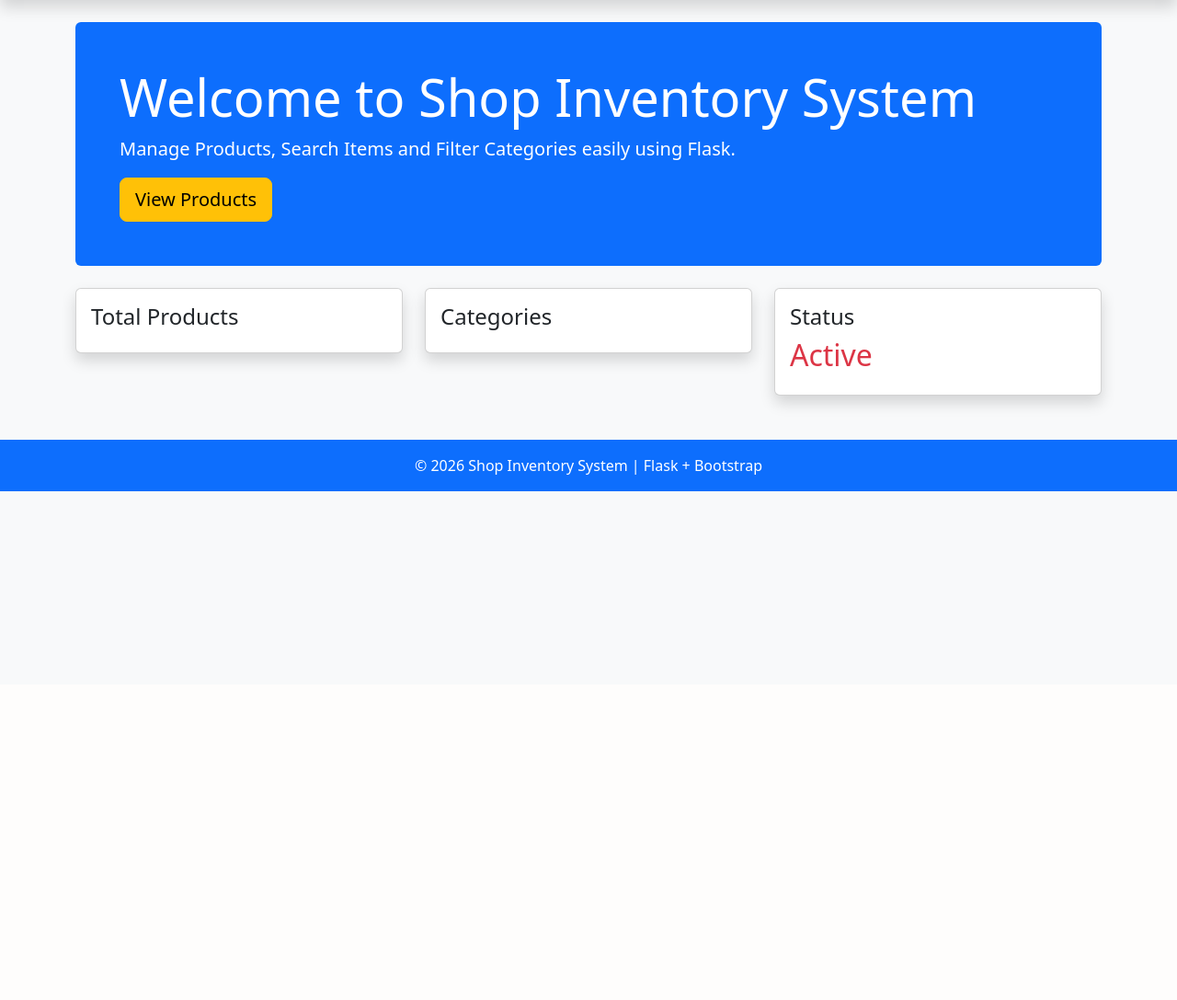
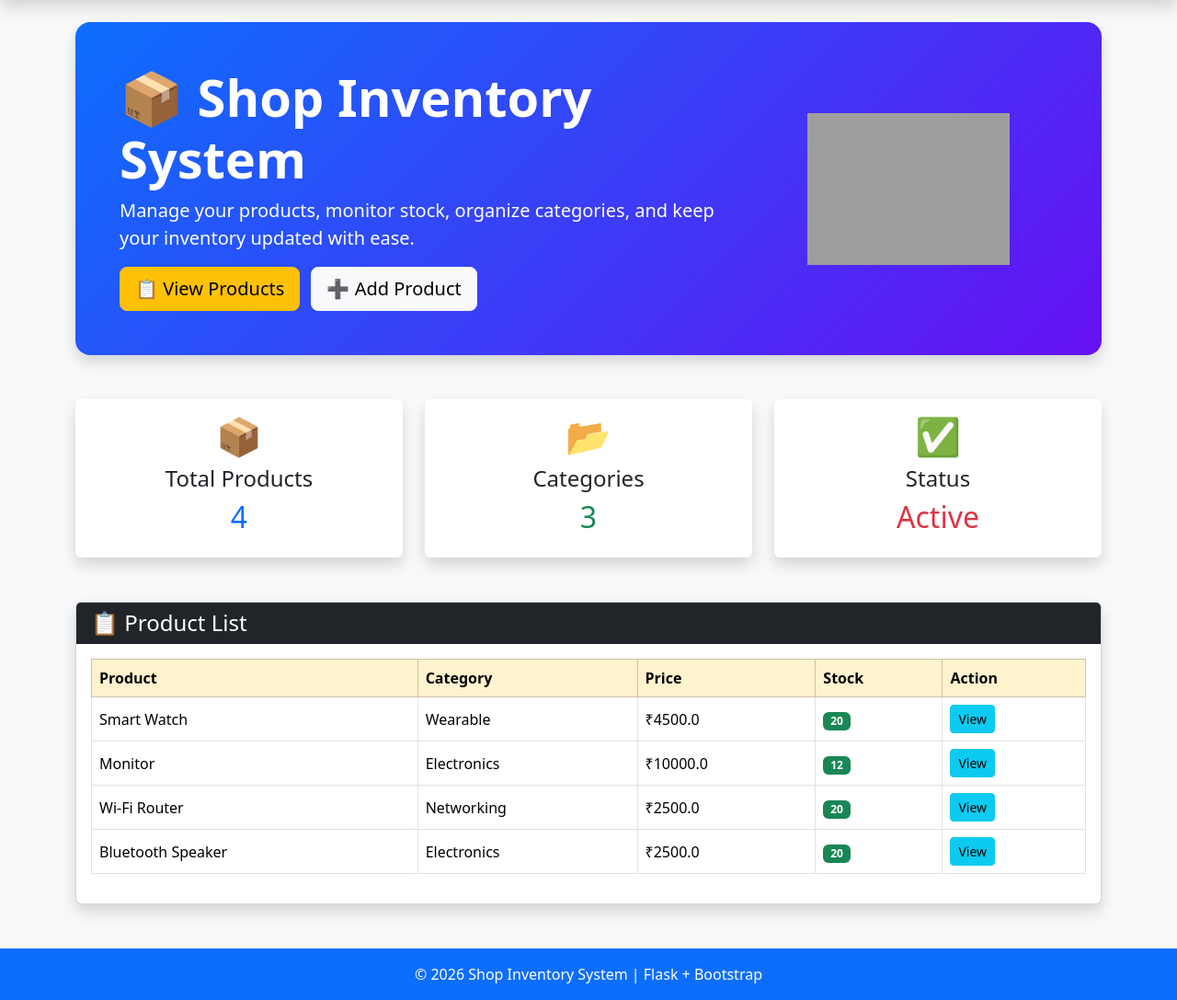
Before and after one commit to kadam768550/python-training, a Flask app: page / in a window 1280 px wide. Shown: the part 56-1143 px from the top of the page at 92% size. Before the commit the page ends 590 px from the top, so only its background shows below. Run offline with Flask 3, Linux system fonts and the light colour scheme; data comes from the database, SQL or seed files in the repository; both versions use the stored data as it was after the commit; grey boxes are pictures that could not be loaded.

Commit message:
Day 12: UPDATE DB, EDIT, 404,Abort

```diff
--- a/app.py
+++ b/app.py
@@ -1,6 +1,6 @@
 from mimetypes import init
 
-from flask import Flask, render_template, request, redirect, url_for, flash
+from flask import Flask, abort, render_template, request, redirect, url_for, flash
 
 from database import get_db, init_db # Importing the database connection function
 
@@ -9,35 +9,30 @@ app.secret_key = 'My Secret Key' #Needed for flashing messages
 
 products = [
     {
-        "id": 1,
         "name": "Laptop",
         "category": "Electronics",
         "price": 55000,
         "stock": 10
     },
     {
-        "id": 2,
         "name": "Mobile",
         "category": "Electronics",
         "price": 20000,
         "stock": 15
     },
     {
-        "id": 3,
         "name": "Keyboard",
         "category": "Accessories",
         "price": 800,
         "stock": 25
     },
     {
-        "id": 4,
         "name": "Mouse",
         "category": "Accessories",
         "price": 500,
         "stock": 30
     },
     {
-        "id": 5,
         "name": "Printer",
         "category": "Office",
         "price": 12000,
@@ -47,7 +42,14 @@ products = [
 
 @app.route("/")
 def home():
-    return render_template("home.html")
+    conn = get_db()
+
+    #All products from database
+    products = conn.execute('SELECT * FROM products ORDER BY id DESC').fetchall()
+
+    #Stats using count
+    total = conn.execute('SELECT COUNT(*) FROM products').fetchone()[0]
+    return render_template("home.html", products=products, total=total)
 
 @app.route("/login")
 def login():
@@ -126,8 +128,6 @@ def add_product():
         conn.commit()
         conn.close()
 
-
-        products.append(new_product)
         # Flash message to user
         flash("Product added successfully!", "success")
         print("Updated Products List:", products)  # Debugging line to check the updated products list
@@ -135,6 +135,42 @@ def add_product():
 
     return render_template("add_product.html")
 
+    #EDIT - update by ID
+@app.route('/edit/<int:id>', methods=['GET', 'POST'])
+def edit_product(id):
+    conn = get_db()
+
+    if request.method == 'POST':
+        name = request.form['product_name']
+        category = request.form['category']
+        price = request.form['price']
+        stock = request.form['stock']
+
+        if not name:
+            flash('Name cannot be empty','danger')
+            return redirect(url_for('edit_product',id=id))
+
+        # UPDATE record
+        conn.execute("""
+            UPDATE products
+            SET name = ?, category = ?, price = ?, stock = ?
+            WHERE id = ?
+        """, (name, category, price, stock, id))
+
+        conn.commit()
+        conn.close()
+
+        flash(f'{name} updated successfully!', "success")
+        return redirect(url_for('product'))
+
+    #GET - fetch exisiting record
+    product = conn.execute('SELECT * FROM products WHERE id = ?',(id,)).fetchone()
+    conn.close()
+
+    if product is None:
+        abort(404) # trigger 404.html
+
+    return render_template("edit_product.html", product=product)
 
 
 @app.route("/about")
--- a/templates/home.html
+++ b/templates/home.html
@@ -1,76 +1,154 @@
 {% extends "base.html" %}
 
-{% block title %}
-Home
-{% endblock %}
+{% block title %}Home - Shop Inventory System{% endblock %}
 
 {% block content %}
 
-<div class="p-5 mb-4 bg-primary text-white rounded">
+<!-- Hero Section -->
+<div class="p-5 mb-5 rounded-4 text-white shadow"
+     style="background: linear-gradient(135deg,#0d6efd,#6610f2);">
 
-    <h1 class="display-4">
-        Welcome to Shop Inventory System
-    </h1>
+    <div class="row align-items-center">
+        <div class="col-md-8">
+            <h1 class="display-4 fw-bold">
+                📦 Shop Inventory System
+            </h1>
 
-    <p class="lead">
-        Manage Products, Search Items and Filter Categories easily using Flask.
-    </p>
+            <p class="lead">
+                Manage your products, monitor stock, organize categories,
+                and keep your inventory updated with ease.
+            </p>
 
-    <a href="/products" class="btn btn-warning btn-lg">
-        View Products
-    </a>
+            <a href="{{ url_for('product') }}" class="btn btn-warning btn-lg me-2">
+                📋 View Products
+            </a>
+
+            <a href="{{ url_for('add_product') }}" class="btn btn-light btn-lg">
+                ➕ Add Product
+            </a>
+        </div>
+
+        <div class="col-md-4 text-center">
+            <img src="https://cdn-icons-png.flaticon.com/512/3082/3082028.png"
+                 width="220"
+                 class="img-fluid">
+        </div>
+    </div>
 
 </div>
 
-<div class="row">
+<!-- Dashboard Cards -->
 
-<div class="col-md-4">
+<div class="row g-4 mb-5">
+
+    <div class="col-md-4">
+        <div class="card border-0 shadow text-center h-100">
+            <div class="card-body">
+                <h1>📦</h1>
+                <h4>Total Products</h4>
+                <h2 class="text-primary">{{ total }}</h2>
+            </div>
+        </div>
+    </div>
+
+    <div class="col-md-4">
+        <div class="card border-0 shadow text-center h-100">
+            <div class="card-body">
+                <h1>📂</h1>
+                <h4>Categories</h4>
+                <h2 class="text-success">
+                    {{ products|map(attribute='category')|unique|list|length }}
+                </h2>
+            </div>
+        </div>
+    </div>
+
+    <div class="col-md-4">
+        <div class="card border-0 shadow text-center h-100">
+            <div class="card-body">
+                <h1>✅</h1>
+                <h4>Status</h4>
+                <h2 class="text-danger">Active</h2>
+            </div>
+        </div>
+    </div>
+
+</div>
+
+<!-- Product Table -->
 
 <div class="card shadow">
 
-<div class="card-body">
+    <div class="card-header bg-dark text-white">
+        <h4 class="mb-0">📋 Product List</h4>
+    </div>
 
-<h4>Total Products</h4>
+    <div class="card-body">
 
-<h2 class="text-primary"></h2>
+        <div class="table-responsive">
 
-</div>
+            <table class="table table-hover table-bordered align-middle">
 
-</div>
+                <thead class="table-warning">
+                    <tr>
+                        <th>Product</th>
+                        <th>Category</th>
+                        <th>Price</th>
+                        <th>Stock</th>
+                        <th>Action</th>
+                    </tr>
+                </thead>
 
-</div>
+                <tbody>
 
-<div class="col-md-4">
+                {% for product in products %}
 
-<div class="card shadow">
+                    <tr>
 
-<div class="card-body">
+                        <td>{{ product.name }}</td>
 
-<h4>Categories</h4>
+                        <td>{{ product.category }}</td>
 
-<h2 class="text-success"></h2>
+                        <td>₹{{ product.price }}</td>
 
-</div>
+                        <td>
+                            {% if product.stock > 10 %}
+                                <span class="badge bg-success">{{ product.stock }}</span>
+                            {% elif product.stock > 0 %}
+                                <span class="badge bg-warning text-dark">{{ product.stock }}</span>
+                            {% else %}
+                                <span class="badge bg-danger">Out of Stock</span>
+                            {% endif %}
+                        </td>
 
-</div>
+                        <td>
 
-</div>
+                            <a href="{{ url_for('product_detail', id=product.id) }}"
+                               class="btn btn-info btn-sm">
+                                View
+                            </a>
 
-<div class="col-md-4">
+                        </td>
 
-<div class="card shadow">
+                    </tr>
 
-<div class="card-body">
+                {% else %}
 
-<h4>Status</h4>
+                    <tr>
+                        <td colspan="6" class="text-center text-danger">
+                            No Products Available
+                        </td>
+                    </tr>
 
-<h2 class="text-danger">Active</h2>
+                {% endfor %}
 
-</div>
+                </tbody>
 
-</div>
+            </table>
 
-</div>
+        </div>
+
+    </div>
 
 </div>
 
```
Also changed, not shown: templates/edit_product.html (added, +106 -0 lines), templates/products.html (+4 -4 lines), myproject.db.
